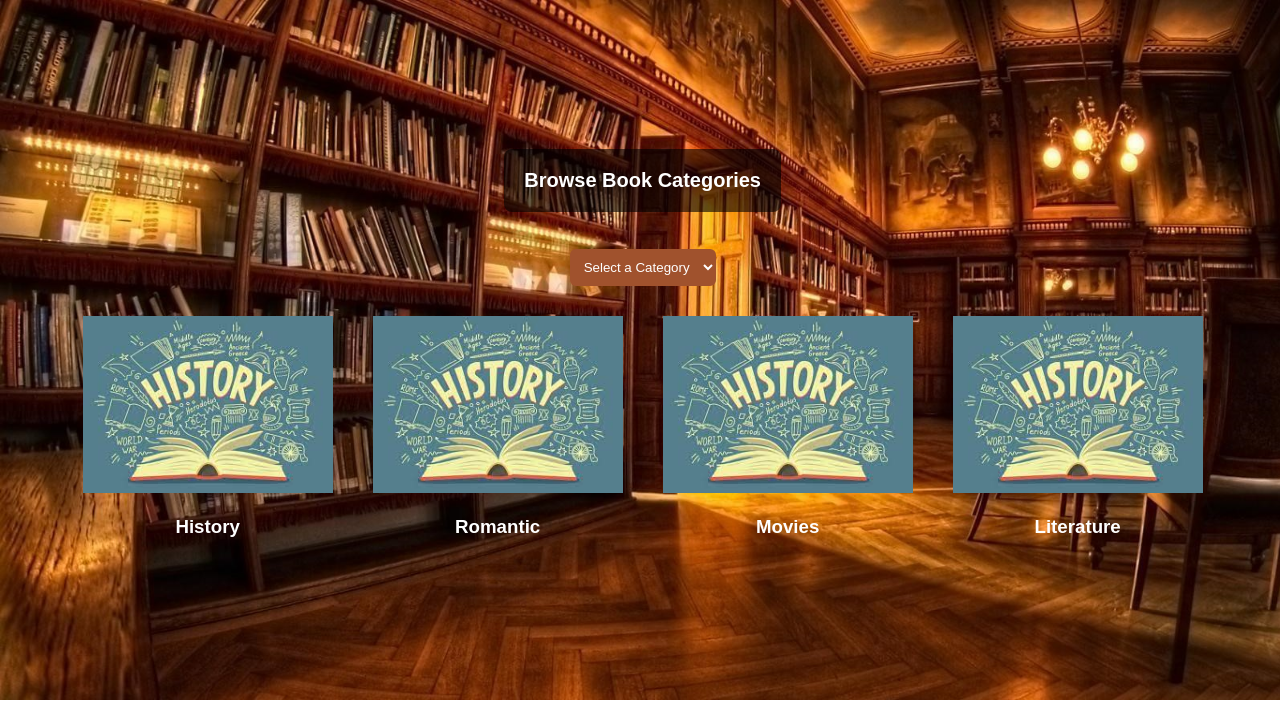
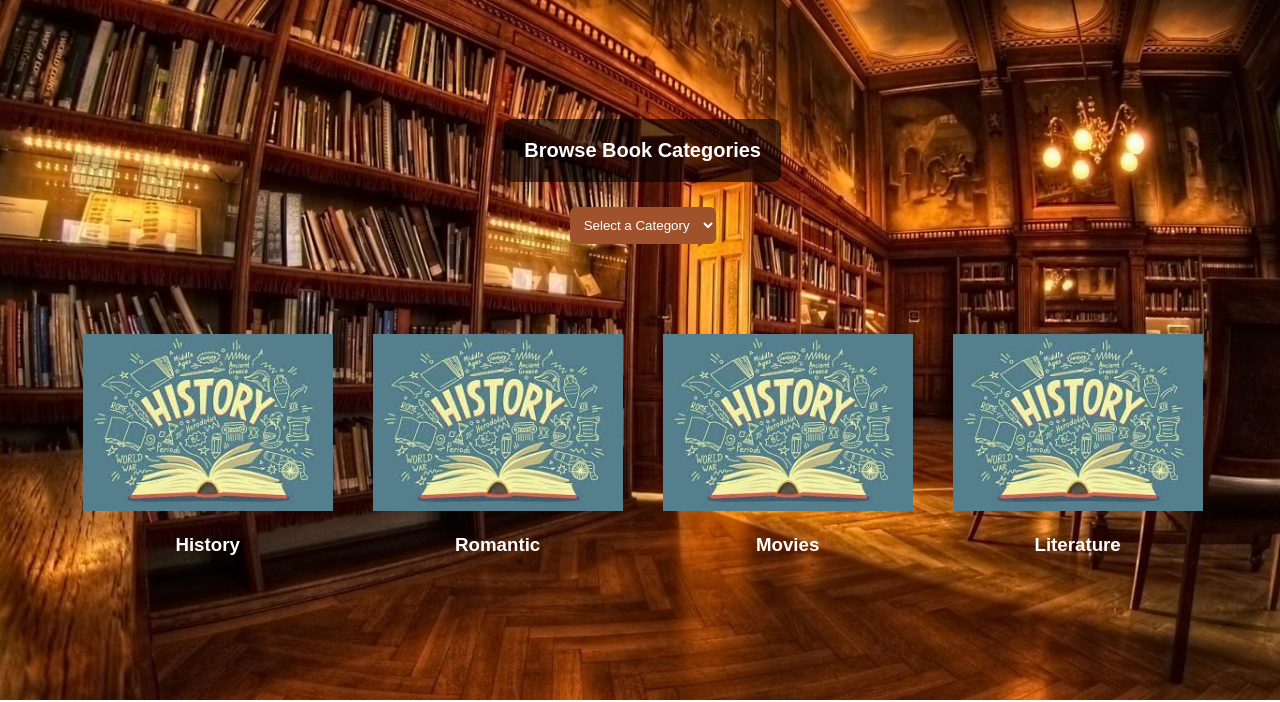
Before and after one commit to loayHajir/sikkaLibrary, a PHP site: page /category.php in a window 1280 px wide. Shown: the part 98-800 px from the top of the page. Run offline with PHP 8.4, Linux system fonts and the light colour scheme.

Commit message:
edit category

```diff
--- a/category.php
+++ b/category.php
@@ -30,6 +30,8 @@ if (isset($_GET['logout'])) {
             border-radius: 8px;
             background-color: #f9f9f9;
             background-color: rgba(0, 0, 0, 0.6);
+            position: relative;
+            margin: 5px auto;
         }
 
         .content {
@@ -41,7 +43,7 @@ if (isset($_GET['logout'])) {
 
         .category-selector {
             text-align: center;
-
+            margin-bottom: 60px;
         }
 
         .category-selector select {
```
Lines whose indentation alone changed are shown as unchanged.
